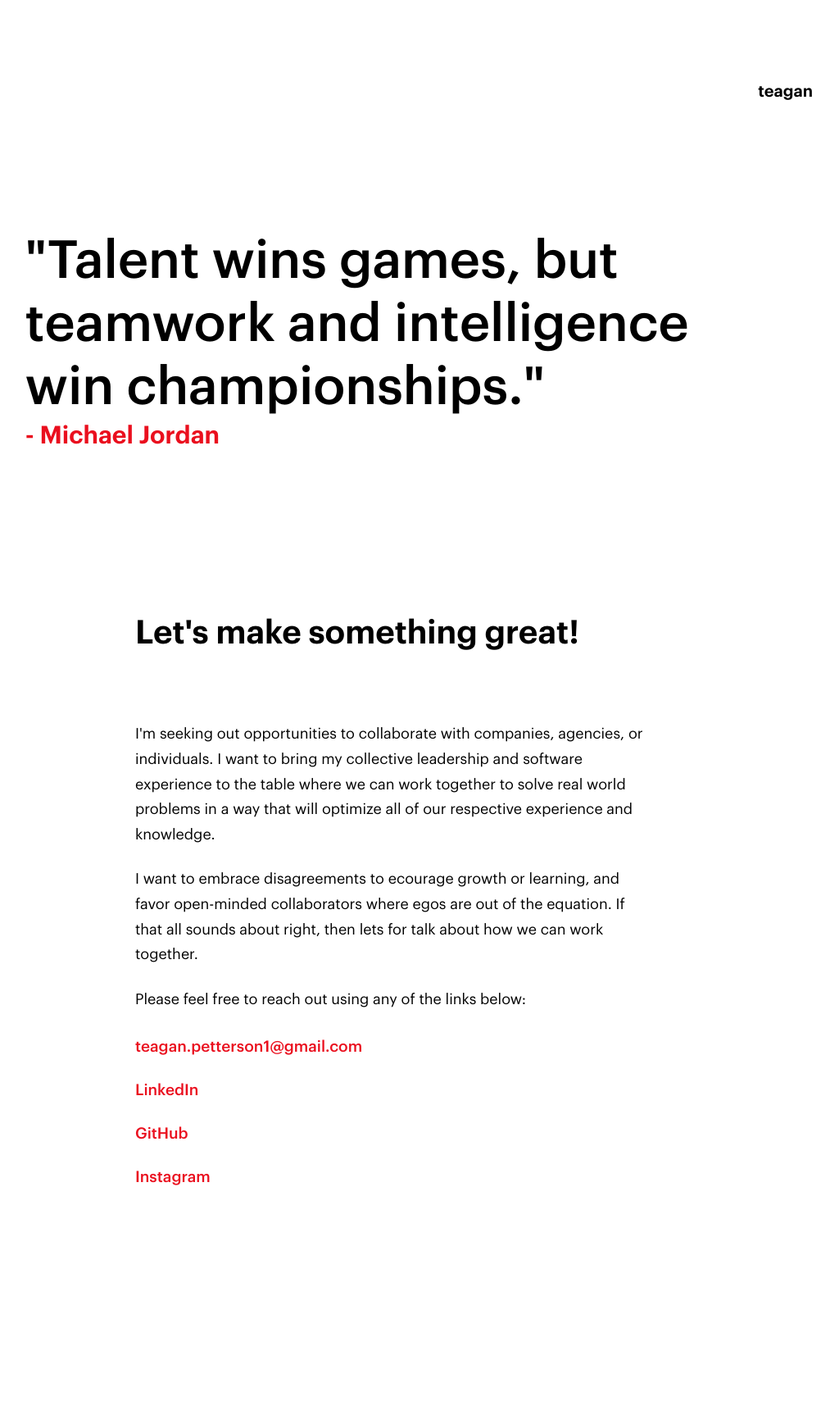
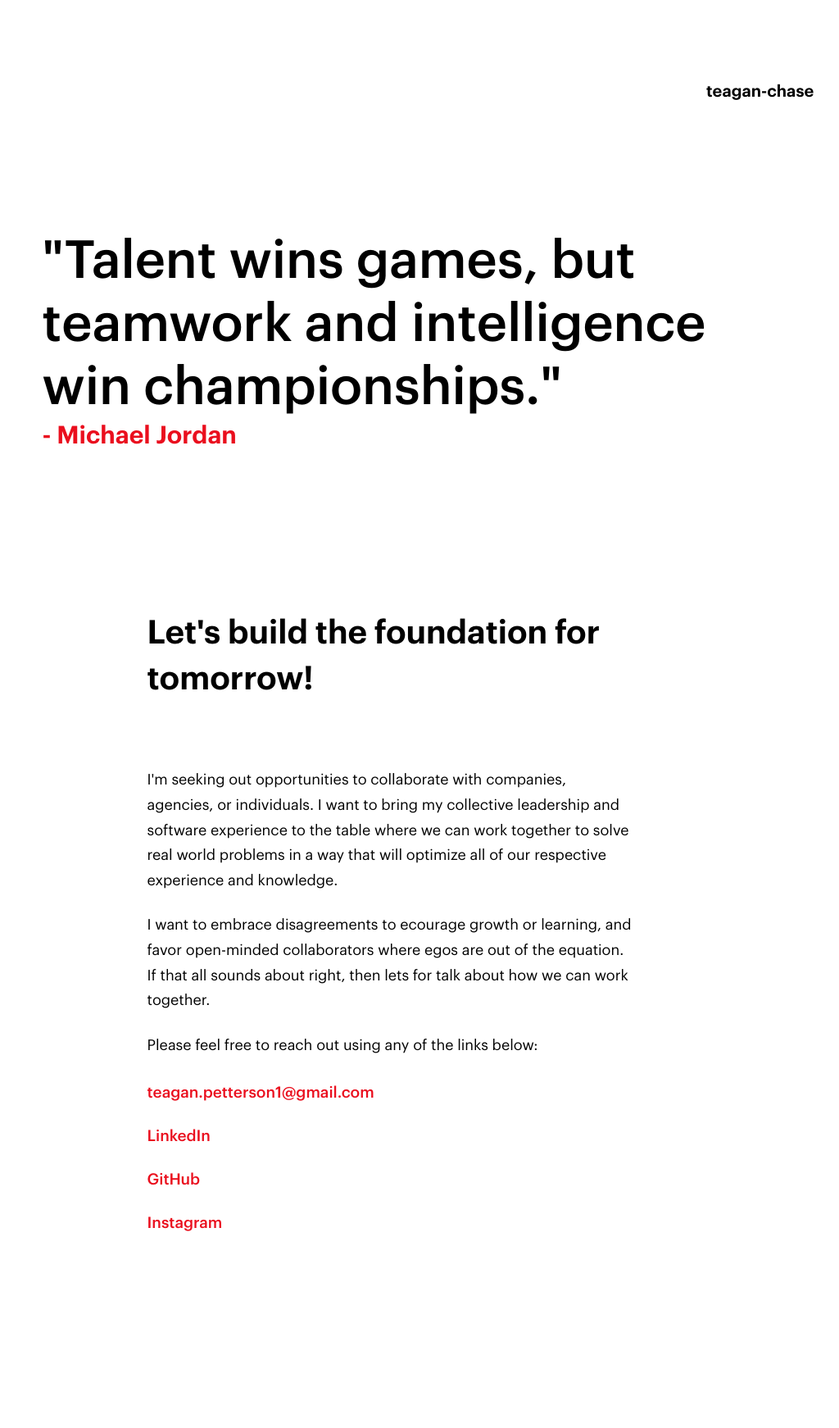
Before and after one commit to TeaganPetterson/Portfolio, a Flask app: page /contact in a window 1280 px wide. Shown: the whole page at 82% size, without its empty margins (162-1186 px from the left). Before the commit the page ends 1446 px from the top, so only its background shows below. Run offline with Flask 2, Linux system fonts and the light colour scheme; some libraries are stand-ins or nearby versions.

Commit message:
swapped about and contact pages on index.html

```diff
--- a/static/styles.css
+++ b/static/styles.css
@@ -351,13 +351,16 @@ a.text-color-red:visited {
 .on-hover-40:hover {
 	margin-left: 40px;
 	transition: all .4s cubic-bezier(0.2, 0.6, 0.2, 1);
-	text-decoration: underline;
-	font-style: italic;
 }
 
 .on-hover--40:hover {
 	margin-left: -40px;
 	transition: all .4s cubic-bezier(0.2, 0.6, 0.2, 1);
+}
+
+.hover-adjust:hover:after {
+	text-decoration: underline;
+	font-style: italic;
 }
 
 @media screen and (max-width: 767px) {
@@ -397,7 +400,7 @@ video {
 
 .max-width {
 	max-width: 68%;
-	max-width: 21.5em;
+	max-width: 20.5em;
 	margin: 0 auto;
 }
 
@@ -410,7 +413,8 @@ video {
 
 /* ------ Logo ------ */
 .logo {
-	float: right;
+	position: fixed;
+	right: 20%;
 }
 
 .logo-inner {
@@ -429,7 +433,7 @@ video {
 .label-logo:after {
 	font-family: "Semibold";
 	font-size: 20px;
-	content: "teagan";
+	content: "teagan-chase";
 }
 
 .label-logo:hover:after {
@@ -439,7 +443,7 @@ video {
 
 @media screen and (max-width: 767px) {
 	.label-logo:hover:after {
-		content: "teagan.";
+		content: "teagan-chase.com";
 	}
 }
 
@@ -527,7 +531,7 @@ video {
 }
 
 .label-hello:hover:after {
-	content: "Contact";
+	content: "About";
 	text-decoration: underline;
 	font-style: italic;
 }
@@ -537,7 +541,7 @@ video {
 }
 
 .label-iam:hover:after {
-	content: "Expertise";
+	content: "Experience";
 	text-decoration: underline;
 	font-style: italic;
 }
@@ -547,7 +551,7 @@ video {
 }
 
 .label-teagan:hover:after {
-	content: "About";
+	content: "Contact";
 	text-decoration: underline;
 	font-style: italic;
 }
--- a/templates/contact.html
+++ b/templates/contact.html
@@ -8,12 +8,12 @@
 
 {% block content %}
 <div class="max-width">
+	<div class="logo">
+		<div class="logo-inner">
+			<a href="/" class="label-logo on-hover--40 text-color-black"></a>
+		</div>
+	</div>
 	<div class="top-bottom-margin animate">
-		<div class="logo">
-			<div class="logo-inner">
-				<a href="/" class="label-logo on-hover--40 text-color-black"></a>
-			</div>
-		</div>
 		<h3 class="text-color-black">
 			"Talent wins games, but teamwork and intelligence win championships."
 		</h3>
@@ -22,7 +22,7 @@
 		</h5>
 		<div class="max-width-70">
 			<h4 class="text-color-black">
-				Let's make something great!
+				Let's build the foundation for tomorrow!
 			</h4> <br>
 			<p class="text-color-black">
 				I'm seeking out opportunities to collaborate with companies, agencies, or individuals. I want to bring
@@ -38,10 +38,12 @@
 				Please feel free to reach out using any of the links below:
 			</p>
 			<div class="links">
-				<a class="on-hover-40 text-color-red label-email copy-email" id="personalEmail"></a>
-				<a class="on-hover-40 text-color-red" href="https://www.linkedin.com/in/teaganpetterson/">LinkedIn</a>
-				<a class="on-hover-40 text-color-red" href="https://github.com/TeaganPetterson">GitHub</a>
-				<a class="on-hover-40 text-color-red" href="https://www.instagram.com/teaganpetterson/">Instagram</a>
+				<a class="on-hover-40 text-color-red label-email copy-email hover-adjust" id="personalEmail"></a>
+				<a class="on-hover-40 text-color-red hover-adjust"
+					href="https://www.linkedin.com/in/teaganpetterson/">LinkedIn</a>
+				<a class="on-hover-40 text-color-red hover-adjust" href="https://github.com/TeaganPetterson">GitHub</a>
+				<a class="on-hover-40 text-color-red hover-adjust"
+					href="https://www.instagram.com/teaganpetterson/">Instagram</a>
 			</div>
 		</div>
 	</div>
--- a/templates/index.html
+++ b/templates/index.html
@@ -11,7 +11,7 @@
 <div class="max-width">
 	<div class="vertical-center animate">
 		<h1>
-			<a href="/contact">
+			<a href="/about">
 				<div class="text-color-black label-hello on-hover-40 animate"></div>
 			</a>
 
@@ -19,7 +19,7 @@
 				<div class="text-color-red label-iam on-hover-40 animate delay04"></div>
 			</a>
 
-			<a href="/about">
+			<a href="/contact">
 				<div class="text-color-red label-teagan on-hover-40 animate delay08"></div>
 			</a>
 
```
Also changed, not shown: templates/about.html (+51 -2 lines), templates/experience.html (+20 -11 lines), templates/projects.html (+9 -2 lines).
